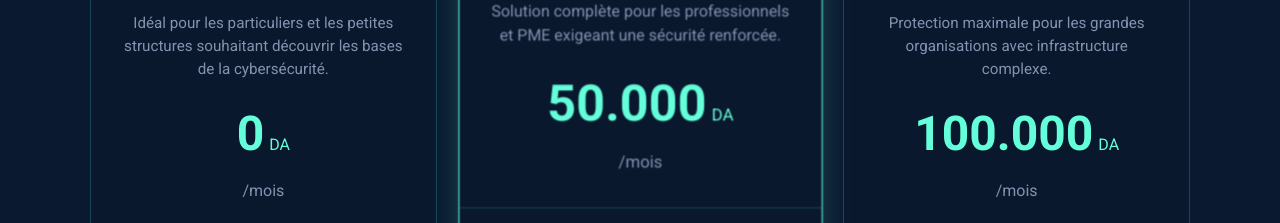
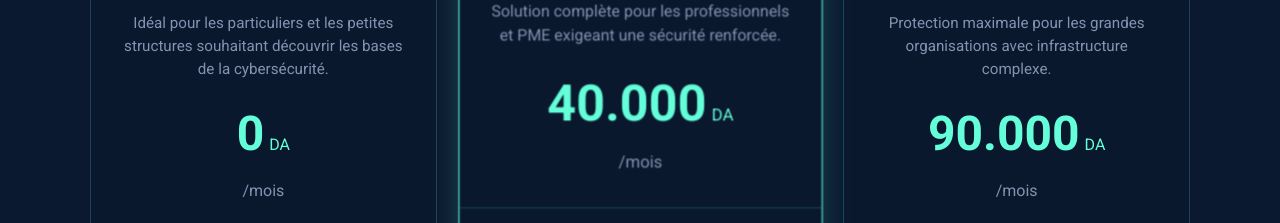
Before and after one commit to malikbenb/CyberShield, a plain HTML site: page index.html in a window 1280 px wide. Shown: the part 3792-4015 px from the top of the page. Drawn offline with Linux system fonts and the light colour scheme.

Commit message:
Update index.html

```diff
--- a/index.html
+++ b/index.html
@@ -239,7 +239,7 @@
                             <h3>Pro</h3>
                             <p class="pricing-description">Solution complète pour les professionnels et PME exigeant une sécurité renforcée.</p>
                             <div class="pricing-price">
-                                <span class="price">50.000<span class="currency">DA</span></span>
+                                <span class="price">40.000<span class="currency">DA</span></span>
                                 <span class="period">/mois</span>
                             </div>
                         </div>
@@ -267,7 +267,7 @@
                             <h3>Entreprise</h3>
                             <p class="pricing-description">Protection maximale pour les grandes organisations avec infrastructure complexe.</p>
                             <div class="pricing-price">
-                                <span class="price">100.000<span class="currency">DA</span></span>
+                                <span class="price">90.000<span class="currency">DA</span></span>
                                 <span class="period">/mois</span>
                             </div>
                         </div>
```
